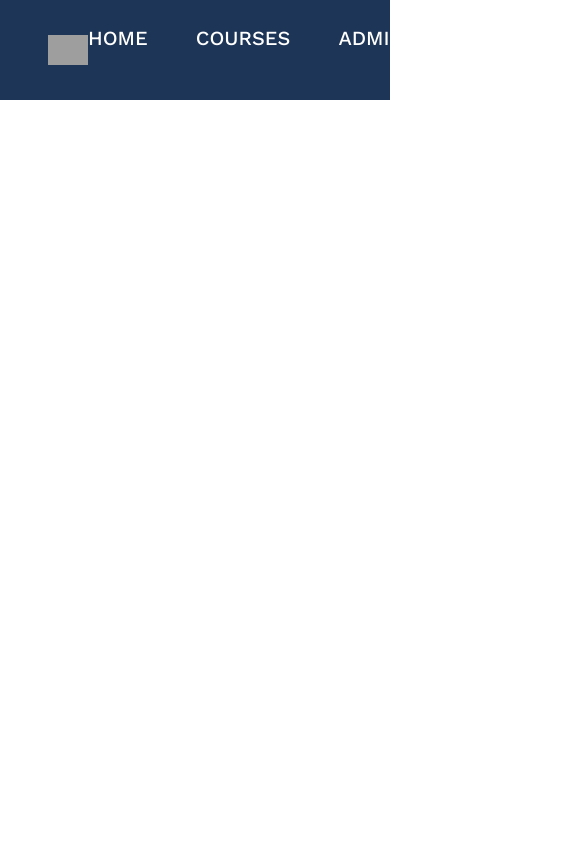
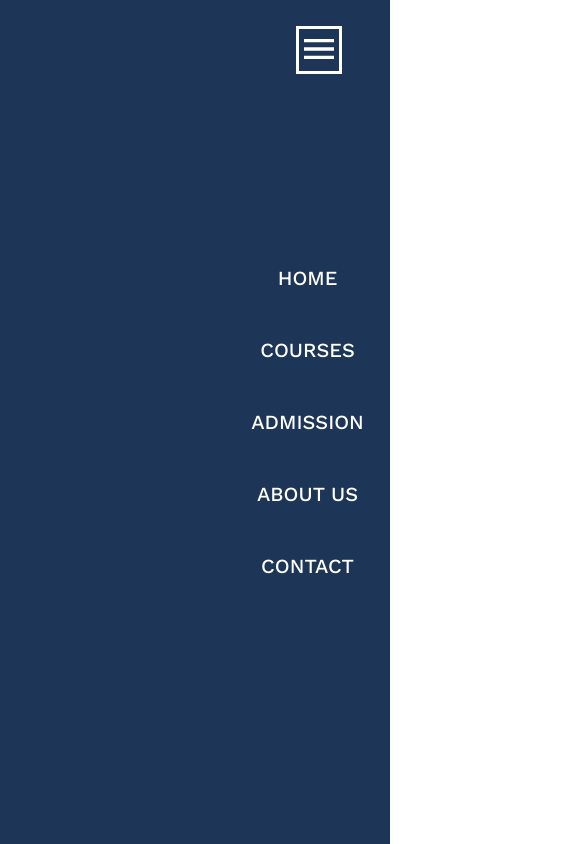
Before and after one commit to sip-projects/sip-web-v1, a plain HTML site: page index.html in a window 390 px wide. Shown: the top 844 px of the page, 585 px wide, since content can reach past the window. Drawn offline with nearby package versions, Linux system fonts and the light colour scheme; grey boxes are pictures that could not be loaded.

Commit message:
few style added for responsiveness for navbar

```diff
--- a/css/style.css
+++ b/css/style.css
@@ -5,11 +5,11 @@
     font-family: 'Work Sans', sans-serif;
 }
 
-html{
+html {
     font-size: 62.5%;
 }
 
-.header{
+.header {
     padding: 0 4.8rem;
     height: 10rem;
     display: flex;
@@ -19,18 +19,18 @@ html{
 }
 
 
-.header .logo{
+.header .logo {
     height: 3rem;
 }
 
-.navbar-list{
+.navbar-list {
     display: flex;
     gap: 4.8rem;
     list-style: none;
 }
 
 .nav-link,
-.nav-lnk:visited{
+.nav-lnk:visited {
     display: inline-block;
     text-transform: uppercase;
     text-decoration: none;
@@ -41,19 +41,62 @@ html{
 }
 
 
-.mobile-nav-icon{
+.mobile-nav-icon {
     height: 4rem;
     width: 4rem;
     color: #fff;
 }
 
-.mobile-nav-btn{
+.mobile-nav-btn {
     display: none;
     background: transparent;
     cursor: pointer;
 }
 
-.mobile-nav-icon[name='close']{
+.mobile-nav-icon[name='close'] {
 
     display: none;
 }
+
+
+
+
+/*responsive codes*/
+
+/* for 980px screen */
+
+@media (max-width:62em) {
+    .mobile-nav-btn {
+        display: block;
+        z-index: 999;
+        border: 3px solid white;
+        color: white;
+    }
+
+    .header .logo {
+        width: 40%;
+    }
+
+    .navbar {
+        /* display:none */
+        width: 100%;
+        height: 100vh;
+        background: #1d3557;
+        position: absolute;
+        top: 0;
+        left: 0;
+        display: flex;
+        justify-content: center;
+        align-items: center;
+
+    }
+
+    .navbar-list{
+        flex-direction: column;
+        align-items: center;
+
+        /* to get the tranistion*/
+        transform: translateX(100%);
+        transition: linear 0.5s all;
+    }
+}
```
